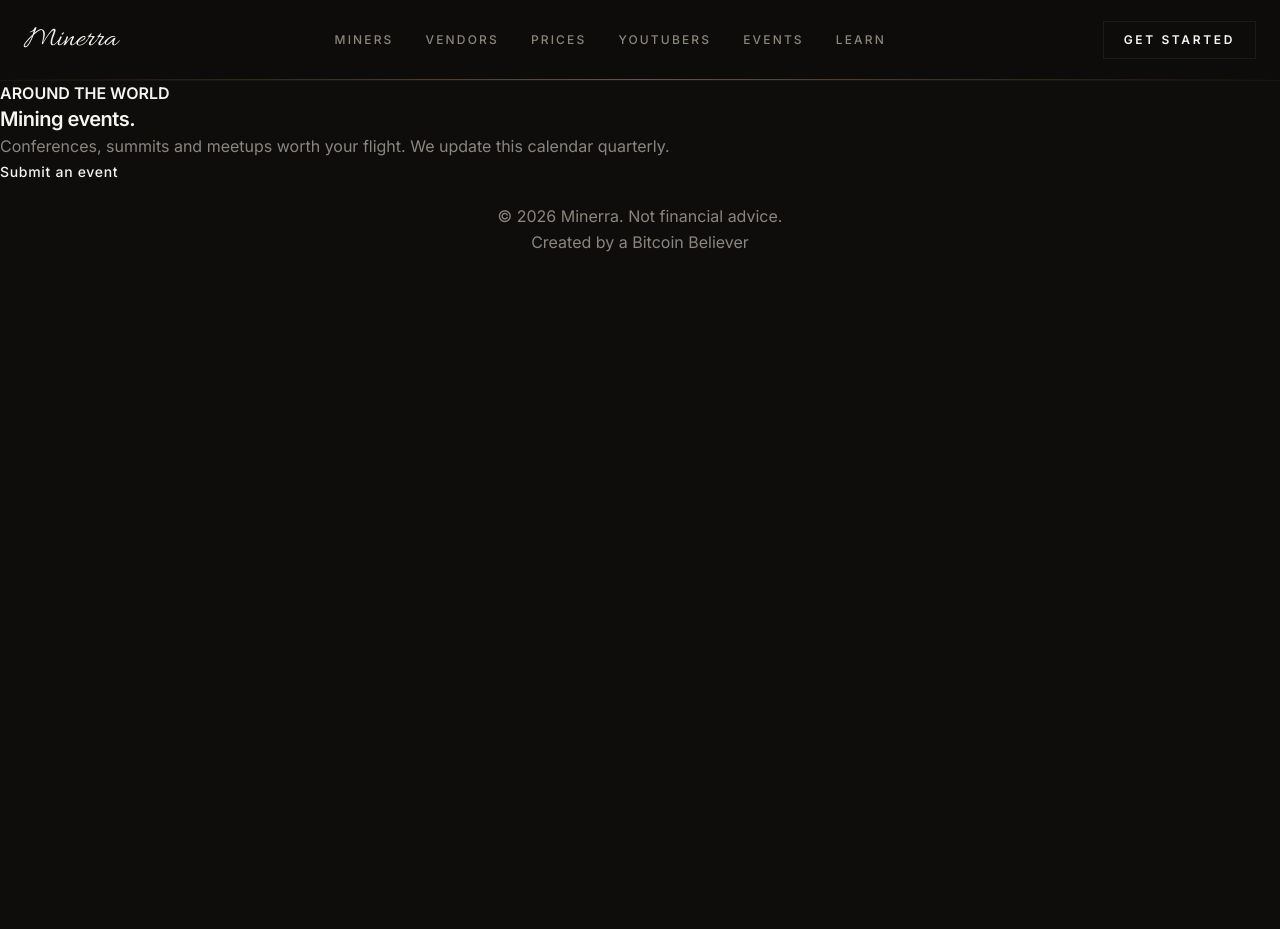
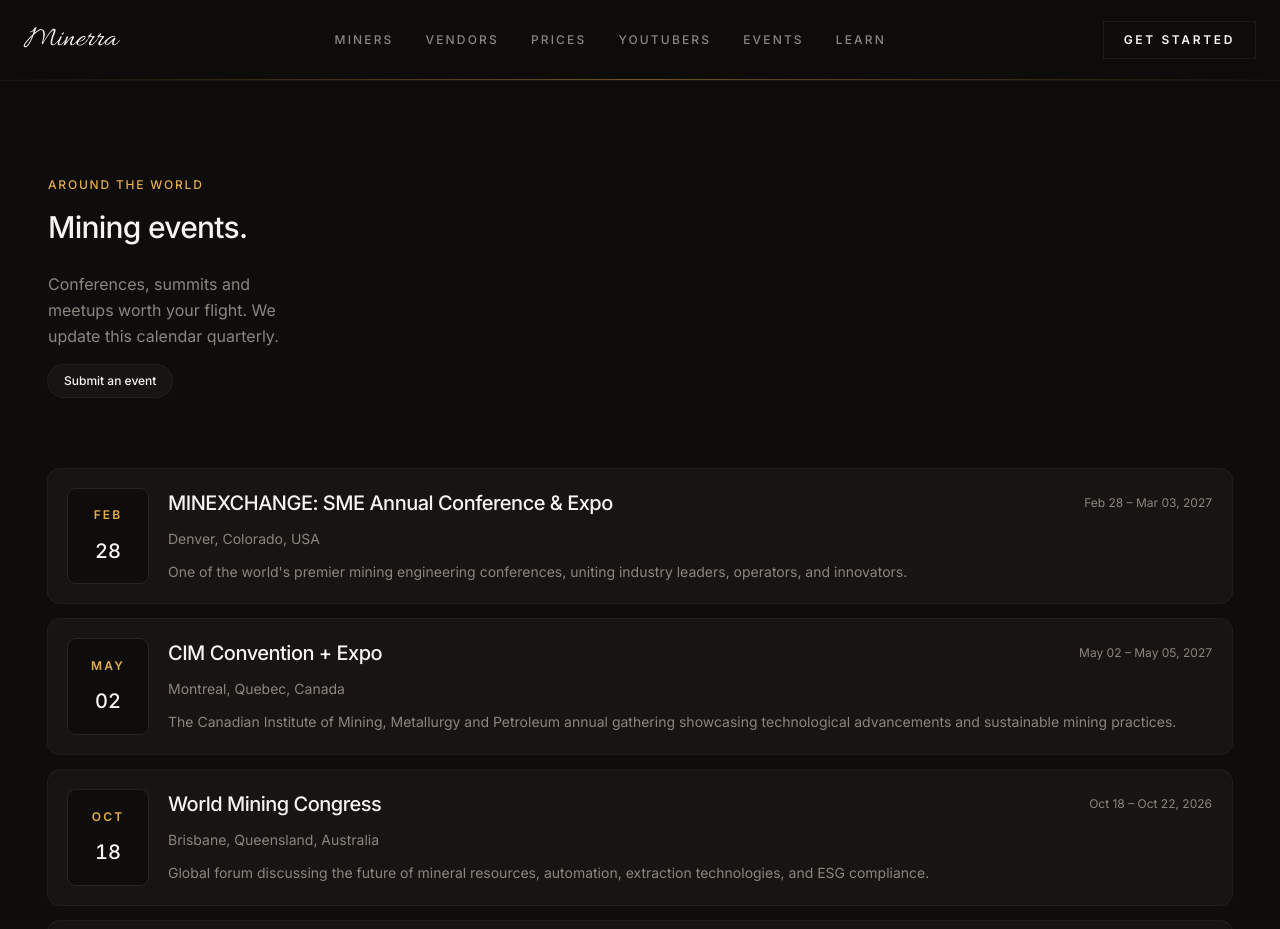
Before and after one commit to Fabiang120/Minerra, a Next.js app in the folder my-app/: page /events in a window 1280 px wide. Shown: the top 929 px of the page. Before the commit the page ends 800 px from the top, so only its background shows below. Built offline with nearby package versions, Linux system fonts and the light colour scheme.

Commit message:
Finished most of events frontend

```diff
--- a/my-app/app/events/page.tsx
+++ b/my-app/app/events/page.tsx
@@ -1,10 +1,89 @@
 export default function Events() {
+  type Event = {
+    name: string;
+    year: number;
+    startDate: string;
+    endDate: string;
+    location: string;
+    description: string;
+  };
+
+  const events: Event[] = [
+    {
+      name: "MINEXCHANGE: SME Annual Conference & Expo",
+      year: 2027,
+      startDate: "Feb 28",
+      endDate: "Mar 03",
+      location: "Denver, Colorado, USA",
+      description: "One of the world's premier mining engineering conferences, uniting industry leaders, operators, and innovators."
+    },
+    {
+      name: "CIM Convention + Expo",
+      year: 2027,
+      startDate: "May 02",
+      endDate: "May 05",
+      location: "Montreal, Quebec, Canada",
+      description: "The Canadian Institute of Mining, Metallurgy and Petroleum annual gathering showcasing technological advancements and sustainable mining practices."
+    },
+    {
+      name: "World Mining Congress",
+      year: 2026,
+      startDate: "Oct 18",
+      endDate: "Oct 22",
+      location: "Brisbane, Queensland, Australia",
+      description: "Global forum discussing the future of mineral resources, automation, extraction technologies, and ESG compliance."
+    },
+    {
+      name: "MinExpo International",
+      year: 2028,
+      startDate: "Sep 24",
+      endDate: "Sep 26",
+      location: "Las Vegas, Nevada, USA",
+      description: "The massive global showcase for state-of-the-art mining equipment, heavy machinery, and digital fleet management systems."
+    }
+  ];
+
   return (
-    <section>
-      <h4>AROUND THE WORLD</h4>
-      <h2>Mining events.</h2>
-      <p>Conferences, summits and meetups worth your flight. We update this calendar quarterly.</p>
-      <button>Submit an event</button>
+    <section className="px-8 pt-12 pb-24 mt-8 gap-4 lg:gap-18 grid sm:grid-cols-4 md:grid-cols-8 md:px-12 md:pt-16 xl:grid-cols-12">
+      <div className="col-span-full lg:col-start-1 lg:col-end-4 xl:col-start-1 xl:col-end-4 flex flex-col mb-6 lg:mb-0 gap-4">
+        <h4 className="text-xs font-medium tracking-[0.15em] text-gold uppercase">AROUND THE WORLD</h4>
+        <h1>Mining events.</h1>
+        <p className="mt-2 max-w-[44ch]">Conferences, summits and meetups worth your flight. We update this calendar quarterly.</p>
+        <a
+          href="mailto:hello@hashrate.dev"
+          className="w-fit inline-flex items-center gap-2 rounded-full bg-surface px-4 py-2 text-xs font-medium text-foreground ring-1 ring-border hover:ring-white/15"
+        >
+          Submit an event
+        </a>
+      </div>
+      <div className="col-span-full min-w-0 grid gap-4">
+        {events.map((e) => {
+          return (
+            <div
+              key={e.name}
+              className="group flex items-stretch gap-5 rounded-2xl bg-surface p-5 ring-1 ring-border transition-all hover:-translate-y-0.5 hover:bg-surface-elevated hover:ring-white/15"
+            >
+              {/* Date Box / Badge */}
+              <div className="grid w-20 shrink-0 place-items-center rounded-xl bg-background ring-1 ring-border py-3">
+                <div className="text-xs font-semibold uppercase tracking-[0.18em] text-[color:var(--gold)]">{e.startDate.split(' ')[0]}</div>
+                <div className="text-xl font-medium tabular-nums text-foreground">{e.startDate.split(' ')[1]}</div>
+              </div>
+
+              {/* Main Content Area */}
+              <div className="min-w-0 flex-1 flex flex-col gap-3">
+                <div className="flex flex-wrap items-center justify-between gap-2">
+                  <h3 className="font-medium text-foreground">{e.name}</h3>
+                  <span className="text-xs text-muted-foreground">{e.startDate} – {e.endDate}, {e.year}</span>
+                </div>
+                <div className="text-sm text-muted-foreground flex items-center">
+                  {e.location}
+                </div>
+                <p className="text-sm leading-relaxed text-muted-foreground">{e.description}</p>
+              </div>
+            </div>
+          );
+        })}
+      </div>
     </section>
   );
 }
```
